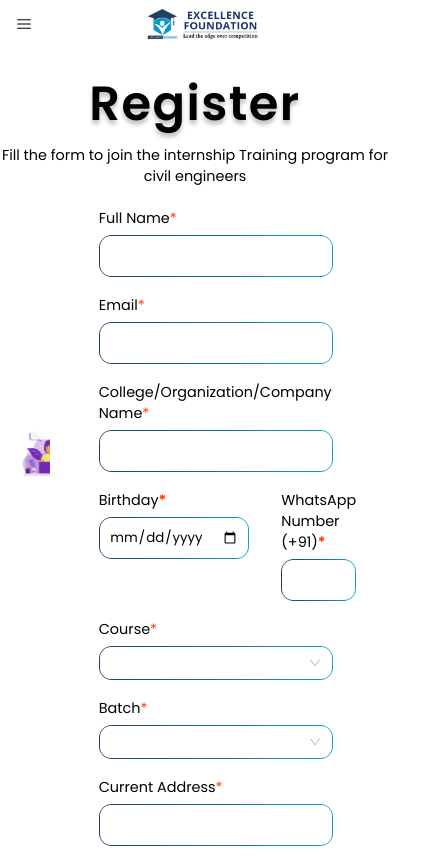
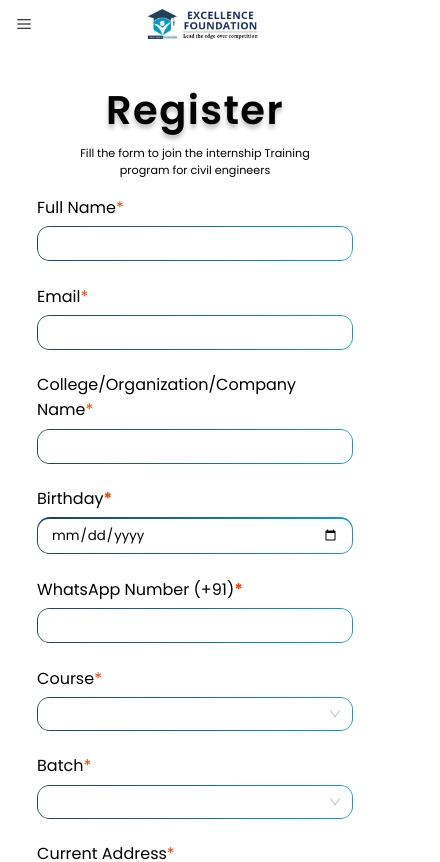
Before and after one commit to wyash12/ef-frontend, a Next.js app: page /register in a window 390 px wide. Shown: the top 862 px of the page, 440 px wide, since content can reach past the window. Built offline with nearby package versions, Linux system fonts and the light colour scheme; some icons are missing.

Commit message:
Fix responsiveness of register page

```diff
--- a/components/register/Containers/LeftCont.module.scss
+++ b/components/register/Containers/LeftCont.module.scss
@@ -3,6 +3,15 @@
   flex-direction: column;
   align-items: center;
   gap: 1rem;
+  background: linear-gradient(
+    to bottom right,
+    rgba(34, 64, 91, 1),
+    rgba(14, 158, 201, 1)
+  );
+  justify-content: center;
+  border-radius: 1.5rem 0 0 1.5rem;
+  width: 45%;
+
 
   .text1 {
     width: 90%;
@@ -15,6 +24,12 @@
   .imgClass {
     width: 80%;
     height: auto;
+  }
+}
+
+@media (max-width: 864px) {
+  .container {
+    display: none;
   }
 }
 
--- a/components/register/Containers/RightContainer.module.scss
+++ b/components/register/Containers/RightContainer.module.scss
@@ -3,7 +3,7 @@
   flex-direction: column;
   align-items: center;
   font-family: Poppins;
-  width: 100%;
+  width: 55%;
   justify-content: space-evenly;
   height: 100%;
 
@@ -22,6 +22,7 @@
     padding-top: 0.3rem;
     padding-bottom: 1.3rem;
     text-align: center;
+    width: 80%;
   }
 
   .form {
@@ -29,81 +30,36 @@
     font-family: Poppins;
     display: flex;
     flex-direction: column;
-    gap: 1.1rem;
+    gap: 0.8rem;
 
     .divClass {
-      // padding-top: 5px;
-      // padding-bottom: 5px;
       display: flex;
       flex-direction: column;
       gap: 0.4rem;
 
       label {
-        font-size: 0.9rem;
-        // color: red;
+        font-size: 1rem;
       }
 
       .spanClass {
-        // font-weight: bold;
         color: #ff3d00;
       }
 
       .inputWrapper {
         background: linear-gradient(to right, #22405b, #0f9ec8);
         border-radius: 0.8rem;
-        padding: 1px;
+        padding: 1.1px;
 
         .inputBox {
           background: white;
           width: 100%;
-          // padding-top: 1px;
-          // padding-left: 10px;
-          padding: 0.4rem 0.6rem;
-          // border: 0px solid transparent;
+          padding: 0.4rem 0.8rem;
           border: none;
           outline: none;
           border-radius: 0.69rem;
         }
       }
     }
-
-    // .batchAndCourseDiv {
-    //   display: flex;
-    //   gap: 1rem;
-    //   width: 100%;
-    //   justify-content: space-between;
-    //   flex-direction: column;
-    //   // padding-top: 10px;
-    //   // padding-bottom: 10px;
-
-    //   .batchDiv {
-    //     display: flex;
-    //     flex-direction: column;
-    //     width: 100%;
-    //   }
-
-    //   .courseDiv {
-    //     display: flex;
-    //     flex-direction: column;
-    //     width: 100%;
-    //   }
-
-    //   .spanClass {
-    //     // font-weight: bold;
-    //     color: #ff3d00;
-    //   }
-
-    // .inputBox {
-    //   font-weight: 500;
-    //   width: 198px;
-    //   height: 42px;
-    //   padding-top: 1px;
-    //   padding-left: 10px;
-    //   border: 1px solid black;
-    //   outline: linear-gradient(90.72deg, #22405b 2.52%, #0f9ec8 98.21%);
-    //   border-radius: 17.2px;
-    // }
-    // }
 
     .selectWrapper {
       background: linear-gradient(to right, #22405b, #0f9ec8);
@@ -122,8 +78,6 @@
       display: flex;
       justify-content: space-between;
       gap: 2rem;
-      // padding-top: 10px;
-      // padding-bottom: 10px;
 
       .birthdayDiv {
         display: flex;
@@ -141,17 +95,6 @@
         font-weight: bold;
         color: #ff3d00;
       }
-
-      // .inputBox {
-      //   font-weight: 500;
-      //   width: 198px;
-      //   height: 42px;
-      //   padding-top: 10px;
-      //   padding-left: 3px;
-      //   border: 1px solid black;
-      //   outline: linear-gradient(90.72deg, #22405b 2.52%, #0f9ec8 98.21%);
-      //   border-radius: 17.2px;
-      // }
     }
 
     .register {
@@ -168,126 +111,69 @@
     }
   }
 
+  .referenceContainer {
+    display: flex;
+    flex-direction: column;
+    gap: 0.4rem;
+
     .refWrapper {
       display: flex;
       flex-direction: column;
-    // gap: 0.5rem;
 
       .ref {
         padding-left: 0.5rem;
         display: flex;
-      gap: 0.5rem;
+        gap: 1rem;
         align-items: center;
+
+        label {
+          font-size: 1rem;
+        }
       }
 
       .inputWrapper {
-      width: 50%;
+        width: 80%;
         margin-left: 2rem;
-
-      .inputBox {
-        background-color: red;
       }
     }
   }
 }
 
-@media only screen and (max-width: 1024px) {
+@media only screen and (max-width: 864px) {
+  .container {
+    width: 100%;
+
     .form {
       width: 80%;
-    .divClass {
-      .inputBox {
-        width: 450px;
     }
   }
 }
-  .description {
-    width: 90%;
-  }
+
+@media (max-width: 646px) {
+  .container {
+    .heading {
+      font-size: 2.5rem;
     }
 
-@media only screen and (max-width: 768px) {
-  .heading {
-    font-size: 40px;
-    // margin-left: 100px;
+    .description {
+      font-size: 0.7rem;
+      padding-bottom: 1rem;
     }
-  .description {
-    width: 100%;
-    // margin-left: 90px;
-    text-align: center;
-    font-weight: 400;
-    font-size: 17px;
-    padding-top: 0px;
-    padding-bottom: 10px;
-  }
+
     .form {
       width: 90%;
-    font-size: 16px;
-    .divClass {
-      width: 80%;
-      .inputBox {
-        height: 40px;
-        width: 390px;
+      gap: 1.4rem;
+
+      .bdayAndWhatsappDiv {
+        gap: 1.4rem;
+        flex-direction: column;
       }
-    }
-    .bdayAndWhatsappDiv {
-      .inputBox {
-        height: 40px;
-        width: 150px;
-      }
-      .birthdayDiv {
-        .imgClass {
-          position: absolute;
-          margin-top: 36px;
-          margin-left: 122px;
-          width: 25px;
-          height: inherit;
-        }
-      }
-    }
-    .batchAndCourseDiv {
-      .inputBox {
-        height: 40px;
-        width: 160px;
+
+      .register {
+        font-size: 0.9rem;
+        width: 50%;
+        padding: 0.4rem;
       }
     }
   }
 }
-@media only screen and (max-width: 500px) {
-  .heading {
-    font-size: 40px;
-    margin-left: -100px;
-  }
-  .description {
-    width: 100%;
-    margin-left: -100px;
-  }
-  .form {
-    width: 90%;
-    font-size: 16px;
-    .divClass {
-      width: 80%;
-      .inputBox {
-        height: 40px;
-        width: 100%;
-      }
-    }
-    .bdayAndWhatsappDiv {
-      width: 85%;
-      .inputBox {
-        height: 40px;
-        width: 150px;
-      }
-    }
-    .batchAndCourseDiv {
-      width: 87%;
-      .inputBox {
-        height: 40px;
-        width: 150px;
-      }
-    }
-    .registerDiv {
-      margin-left: 40px;
-      width: 50%;
-    }
-  }
-}
--- a/components/register/Containers/RightContainer.tsx
+++ b/components/register/Containers/RightContainer.tsx
@@ -149,6 +149,7 @@ export default function RightContainer() {
           <label htmlFor="Email">
             Reference<span className={classes.spanClass}>*</span>
           </label>
+          <div className={classes.referenceContainer}>
             {[
               "Facebook",
               "Instagram",
@@ -183,6 +184,7 @@ export default function RightContainer() {
               </div>
             ))}
           </div>
+        </div>
         <button
           type="submit"
           className={classes.register}
--- a/components/register/RegisterationLanding.module.scss
+++ b/components/register/RegisterationLanding.module.scss
@@ -1,43 +1,51 @@
-.container {
-  padding-top: 20px;
+.containerWrapper {
+  width: 100%;
   display: flex;
-  flex-direction: row;
-  margin-left: 50px;
-  margin-right: 50px;
-  width: 100%;
-  // height: 700px;
-  height: 100%;
+  justify-content: center;
+  padding: 2rem 0rem;
 
-  .left {
+  .container {
+    // padding-top: 20px;
     display: flex;
-    flex-direction: column;
-    width: 45%;
+    // flex-direction: row;
+    // margin-left: 50px;
+    // margin-right: 50px;
+    // height: 700px;
     // height: 100%;
-    justify-content: center;
-    align-items: center;
-    background: linear-gradient(
-      to bottom right,
-      rgba(34, 64, 91, 1),
-      rgba(14, 158, 201, 1)
-    );
-    border-radius: 20px 0px 0px 20px;
-  }
-  .right {
-    display: flex;
-    flex-direction: column;
-    align-items: center;
-    width: 50%;
-    height: 100%;
-    background-color: #fff;
+    width: 90%;
+
+    // .left {
+      // display: flex;
+      // flex-direction: column;
+      // width: 45%;
+      // height: 100%;
+      // justify-content: center;
+      // align-items: center;
+      // background: linear-gradient(
+        // to bottom right,
+        // rgba(34, 64, 91, 1),
+        // rgba(14, 158, 201, 1)
+      // );
+      // border-radius: 20px 0px 0px 20px;
+    // }
+    // .right {
+    //   display: flex;
+    //   flex-direction: column;
+    //   align-items: center;
+    //   width: 50%;
+    //   height: 100%;
+    //   background-color: #fff;
+    // }
   }
 }
-@media only screen and (max-width: 500px) {
-  .container {
-    .left {
-      width: 0%;
-    }
-    .right {
-      width: 100%;
-    }
-  }
-}
+
+// @media only screen and (max-width: 500px) {
+//   .container {
+//     .left {
+//       width: 0%;
+//     }
+//     .right {
+//       width: 100%;
+//     }
+//   }
+// }
--- a/components/register/RegsiterationLandingContainer.tsx
+++ b/components/register/RegsiterationLandingContainer.tsx
@@ -3,12 +3,14 @@ import RightContainer from "./Containers/RightContainer";
 import classes from "@/components/register/RegisterationLanding.module.scss";
 export default function RegsiterationLandingContainer() {
   return (
-    <div className={classes.container}>
-      <div className={classes.left}>
+    <div className={classes.containerWrapper}>
+      <div className={classes.container}>
+        {/* <div className={classes.left}> */}
         <LeftContianer />
-      </div>
-      <div className={classes.right}>
+        {/* </div> */}
+        {/* <div className={classes.right}> */}
         <RightContainer />
+        {/* </div> */}
       </div>
     </div>
   );
```
Lines whose indentation alone changed are shown as unchanged.
